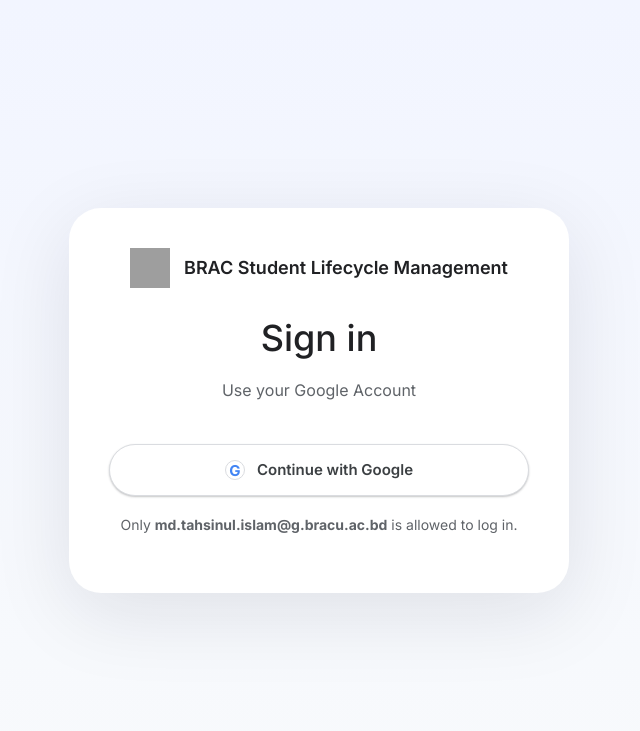
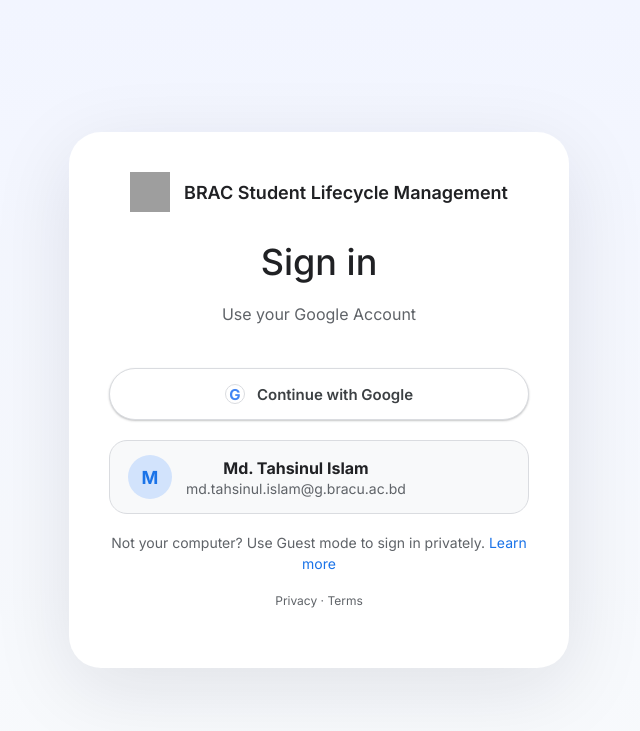
Before and after one commit to tans6765-free/connect.bracu.ac.bd, a Flask app: page / in a window 1280 px wide. Shown: the top 731 px of the page, without its empty margins (321-961 px from the left). Run offline with Flask 3, Linux system fonts and the light colour scheme; grey boxes are pictures that could not be loaded.

Commit message:
Add Google-style account preview and footer text to login page

```diff
--- a/static/css/style.css
+++ b/static/css/style.css
@@ -391,6 +391,7 @@
   font-weight: 600;
   box-shadow: 0 1px 2px rgba(60, 64, 67, 0.3);
   transition: background 0.2s ease, box-shadow 0.2s ease;
+  margin-bottom: 20px;
 }
 
 .google-button:hover {
@@ -410,6 +411,44 @@
   border: 1px solid #dadce0;
 }
 
+.account-card {
+  display: flex;
+  align-items: center;
+  gap: 14px;
+  padding: 14px 18px;
+  border: 1px solid #dadce0;
+  border-radius: 18px;
+  background: #f8f9fa;
+  margin-bottom: 18px;
+}
+
+.account-icon {
+  width: 44px;
+  height: 44px;
+  border-radius: 50%;
+  background: #d2e3fc;
+  color: #1a73e8;
+  display: grid;
+  place-items: center;
+  font-weight: 700;
+  font-size: 18px;
+}
+
+.account-details {
+  display: grid;
+  gap: 2px;
+}
+
+.account-name {
+  font-weight: 700;
+  color: #202124;
+}
+
+.account-email {
+  color: #5f6368;
+  font-size: 14px;
+}
+
 .login-card p {
   margin: 18px 0;
   color: #5f6368;
@@ -420,6 +459,17 @@
   margin-top: 24px;
   color: #5f6368;
   font-size: 14px;
+}
+
+.login-note a {
+  color: #1a73e8;
+  text-decoration: none;
+}
+
+.google-footer {
+  margin-top: 12px;
+  color: #5f6368;
+  font-size: 12px;
 }
 
 .center-card {
--- a/templates/login.html
+++ b/templates/login.html
@@ -20,8 +20,18 @@
           <span class="google-icon">G</span>
           <span>Continue with Google</span>
         </a>
+        <div class="account-card">
+          <div class="account-icon">M</div>
+          <div class="account-details">
+            <div class="account-name">Md. Tahsinul Islam</div>
+            <div class="account-email">md.tahsinul.islam@g.bracu.ac.bd</div>
+          </div>
+        </div>
         <p class="login-note">
-          Only <strong>md.tahsinul.islam@g.bracu.ac.bd</strong> is allowed to log in.
+          Not your computer? Use Guest mode to sign in privately. <a href="#">Learn more</a>
+        </p>
+        <p class="google-footer">
+          Privacy · Terms
         </p>
       </div>
     </div>
```
